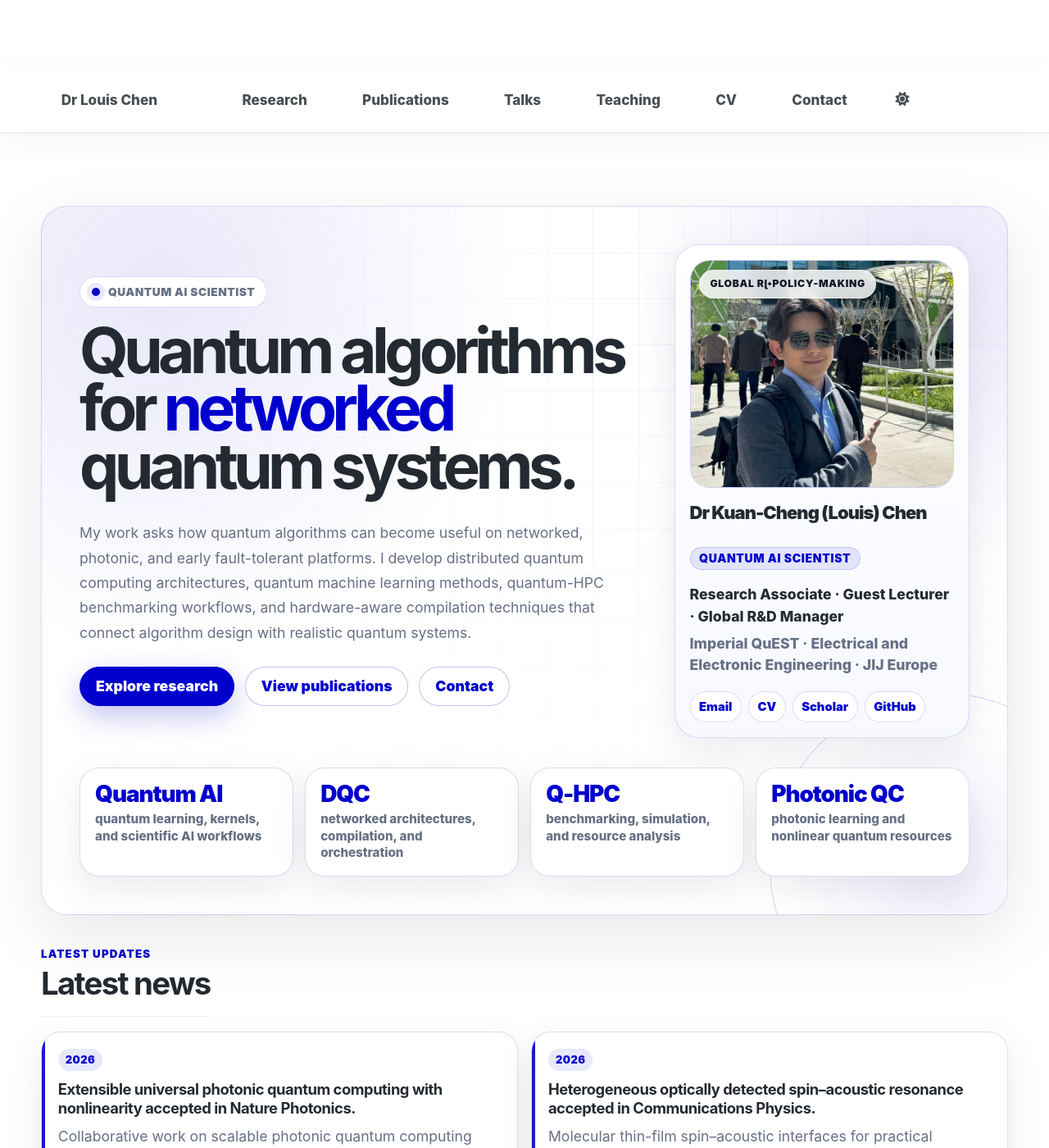
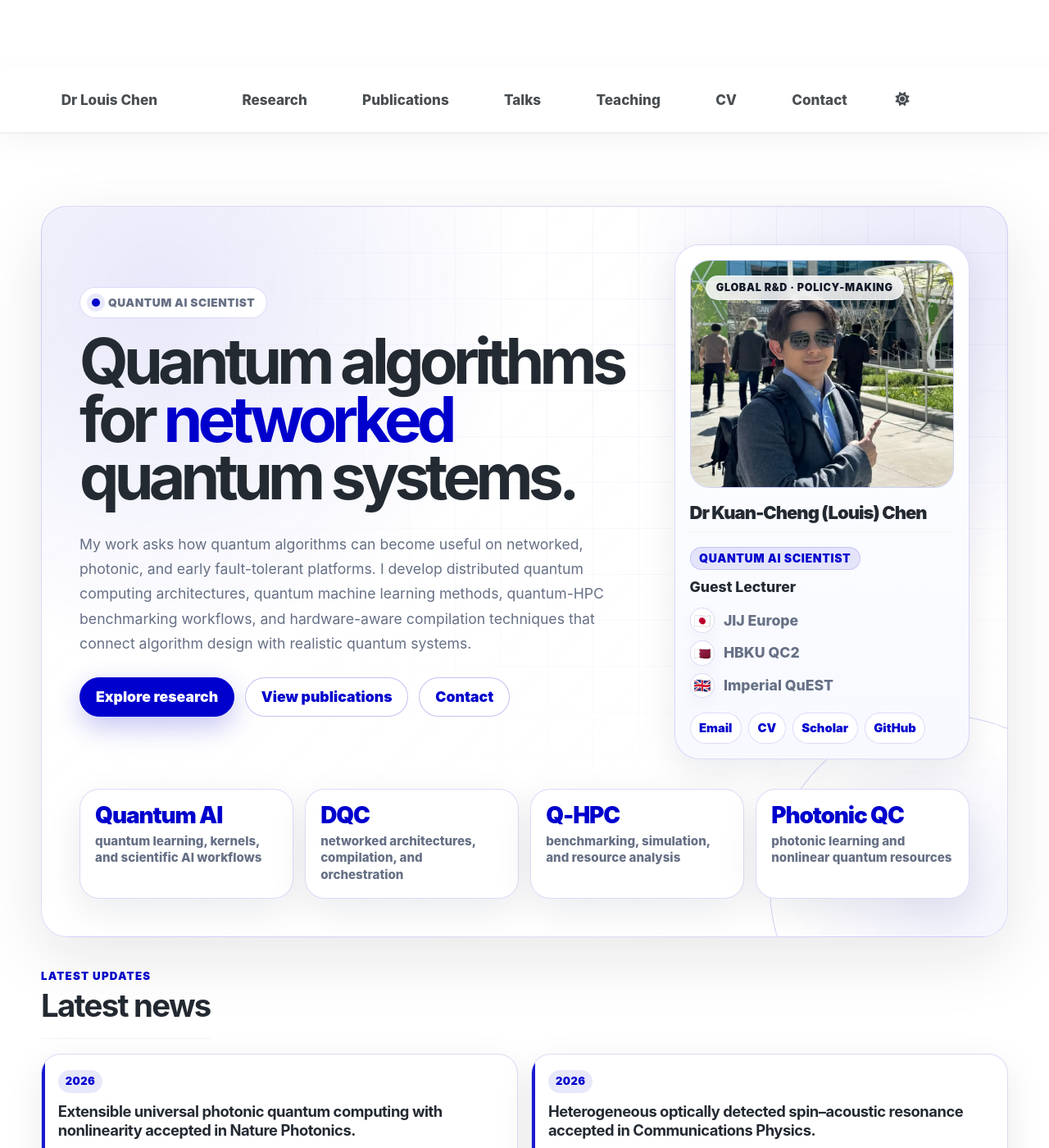
Before and after one commit to Louisanity/louisanity.github.io, a Jekyll site: the page built from _pages/about.md, in a window 1280 px wide and 1400 px high. Shown: the whole window at 82% size. Built offline with Jekyll 4.4.1, drawn with Linux system fonts in a browser that asks for light colours; some of the changed lines change nothing that is shown.

Commit message:
Update about.md

```diff
--- a/_pages/about.md
+++ b/_pages/about.md
@@ -10,19 +10,55 @@ redirect_from:
 ---
 
 <style>
-  /* Homepage copy and profile-card refinement. */
+  /* Homepage profile-card refinement. */
   .lc-home-refined .lc-display-title + .lc-lede {
     margin-top: clamp(1.45rem, 2.4vw, 2.05rem);
   }
 
+  /* Hide the old pseudo-element badge to avoid CSS escape rendering issues. */
   .lc-home-refined .lc-identity-card::before {
-    content: "Global R\0026D \2022  Policy-Making" !important;
+    content: none !important;
+    display: none !important;
+  }
+
+  .lc-home-refined .lc-portrait-wrap {
+    position: relative;
+  }
+
+  .lc-home-refined .lc-photo-badge {
+    position: absolute;
+    left: 1rem;
+    top: 1rem;
+    z-index: 2;
+    display: inline-flex;
+    align-items: center;
+    gap: 0.42rem;
+    border: 1px solid rgba(255,255,255,0.56);
+    border-radius: 999px;
+    background: rgba(255,255,255,0.84);
+    color: #111827;
+    box-shadow: 0 12px 30px rgba(15, 23, 42, 0.12);
+    -webkit-backdrop-filter: blur(10px);
+    backdrop-filter: blur(10px);
+    padding: 0.42rem 0.68rem;
+    font-size: 0.70rem;
+    font-weight: 950;
+    letter-spacing: 0.055em;
+    line-height: 1;
+    text-transform: uppercase;
+    white-space: nowrap;
+  }
+
+  html[data-theme="dark"] .lc-home-refined .lc-photo-badge {
+    background: rgba(25,27,32,0.78);
+    color: var(--lc-heading);
+    border-color: rgba(184,199,255,0.25);
   }
 
   .lc-home-refined .lc-identity-title {
     display: inline-flex;
     width: fit-content;
-    margin: 0.62rem 0 0.58rem;
+    margin: 0.62rem 0 0.38rem;
     border: 1px solid var(--lc-border);
     border-radius: 999px;
     background: var(--lc-blue-soft);
@@ -35,19 +71,43 @@ redirect_from:
     text-transform: uppercase;
   }
 
-  .lc-home-refined .lc-identity-role,
-  .lc-home-refined .lc-identity-affiliation {
-    margin-top: 0.38rem;
+  .lc-home-refined .lc-identity-subrole {
+    margin: 0.1rem 0 0.78rem;
+    color: var(--lc-heading);
+    font-weight: 850;
+    line-height: 1.35;
   }
 
-  .lc-home-refined .lc-identity-role {
-    color: var(--lc-heading);
-    font-weight: 850;
+  .lc-home-refined .lc-affiliation-stack {
+    display: grid;
+    gap: 0.48rem;
+    margin: 0.2rem 0 1rem;
   }
 
-  .lc-home-refined .lc-identity-affiliation {
+  .lc-home-refined .lc-affiliation-item {
+    display: flex;
+    align-items: center;
+    gap: 0.58rem;
     color: var(--lc-muted);
-    font-weight: 760;
+    font-weight: 820;
+    line-height: 1.25;
+  }
+
+  .lc-home-refined .lc-affiliation-flag {
+    display: inline-grid;
+    place-items: center;
+    width: 1.72rem;
+    height: 1.72rem;
+    border-radius: 999px;
+    border: 1px solid var(--lc-border);
+    background: var(--lc-surface);
+    box-shadow: 0 8px 22px rgba(15,23,42,0.045);
+    font-size: 0.95rem;
+    flex: 0 0 auto;
+  }
+
+  html[data-theme="dark"] .lc-home-refined .lc-affiliation-flag {
+    box-shadow: 0 8px 22px rgba(0,0,0,0.20);
   }
 
   .lc-home-refined .lc-mini-card span {
@@ -62,6 +122,14 @@ redirect_from:
   @media (max-width: 520px) {
     .lc-home-refined .lc-display-title + .lc-lede {
       margin-top: 1.15rem;
+    }
+
+    .lc-home-refined .lc-photo-badge {
+      left: 0.75rem;
+      top: 0.75rem;
+      max-width: calc(100% - 1.5rem);
+      font-size: 0.62rem;
+      padding: 0.36rem 0.55rem;
     }
   }
 </style>
@@ -84,6 +152,7 @@ redirect_from:
 
       <aside class="lc-identity-card" aria-label="Researcher profile">
         <div class="lc-portrait-wrap">
+          <div class="lc-photo-badge">Global R&amp;D · Policy-Making</div>
           <picture>
             <source srcset="{{ '/images/louis-profile-gtc.webp' | relative_url }}" type="image/webp">
             <img class="lc-portrait" src="{{ '/images/louis-profile-gtc.jpg' | relative_url }}" alt="Portrait of Dr Kuan-Cheng Louis Chen at NVIDIA GTC">
@@ -92,8 +161,13 @@ redirect_from:
 
         <h2 class="lc-identity-name">Dr Kuan-Cheng (Louis) Chen</h2>
         <div class="lc-identity-title">Quantum AI Scientist</div>
-        <p class="lc-identity-role">Research Associate · Guest Lecturer · Global R&amp;D Manager</p>
-        <p class="lc-identity-affiliation">Imperial QuEST · Electrical and Electronic Engineering · JIJ Europe</p>
+        <p class="lc-identity-subrole">Guest Lecturer</p>
+
+        <div class="lc-affiliation-stack" aria-label="Affiliations">
+          <div class="lc-affiliation-item"><span class="lc-affiliation-flag">🇯🇵</span><span>JIJ Europe</span></div>
+          <div class="lc-affiliation-item"><span class="lc-affiliation-flag">🇶🇦</span><span>HBKU QC2</span></div>
+          <div class="lc-affiliation-item"><span class="lc-affiliation-flag">🇬🇧</span><span>Imperial QuEST</span></div>
+        </div>
 
         <div class="lc-identity-links">
           <a href="mailto:kuan-cheng.chen17@imperial.ac.uk">Email</a>
```
